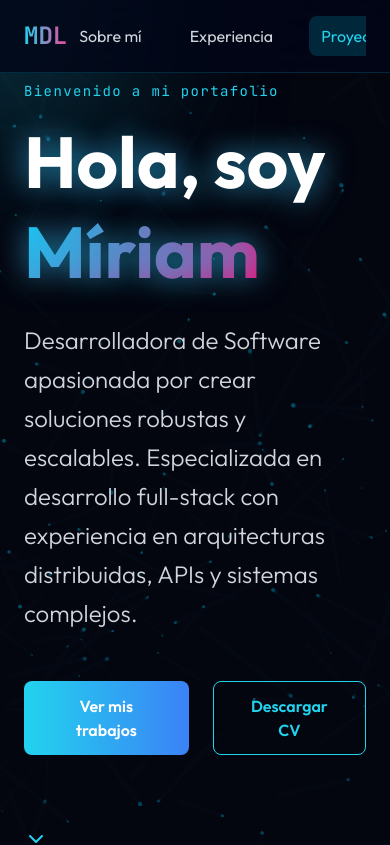
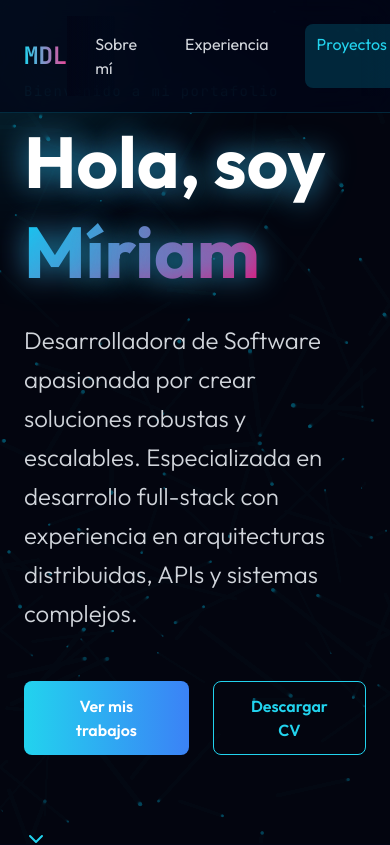
Before and after one commit to mdl92/mdomenech.github.io, a React (Create React App) app: page / in a window 390 px wide. Shown: the top 845 px of the page. Built offline with nearby package versions, Linux system fonts and the light colour scheme.

Commit message:
Mejora navbar

```diff
--- a/src/PortfolioMiriam.jsx
+++ b/src/PortfolioMiriam.jsx
@@ -283,13 +283,19 @@ export default function Portfolio() {
             </div>
 
             {/* Menu Mobile */}
-            <div className="md:hidden overflow-x-auto scrollbar-hide">
-              <div className="flex gap-6 min-w-max snap-x snap-mandatory">
+            <div className="md:hidden relative w-full">
+              {/* Contenedor con fade a los lados */}
+              <div className="absolute inset-y-0 left-0 w-12 pointer-events-none bg-gradient-to-r from-slate-950"></div>
+              <div className="absolute inset-y-0 right-0 w-12 pointer-events-none bg-gradient-to-l from-slate-950"></div>
+
+              <div
+                className="overflow-x-auto scrollbar-hide flex gap-6 px-4 py-2 snap-x snap-mandatory"
+              >
                 {menu.map((item) => (
                   <div
                     key={item.id}
                     onClick={() => scrollToSection(item.id)}
-                    className={`nav-item cursor-pointer transition snap-center px-3 py-2 rounded-lg ${
+                    className={`nav-item cursor-pointer snap-center px-3 py-2 rounded-lg transition ${
                       activeSection === item.id
                         ? "bg-cyan-500/20 text-cyan-400"
                         : "text-gray-300 hover:bg-cyan-500/10 hover:text-cyan-400"
```
